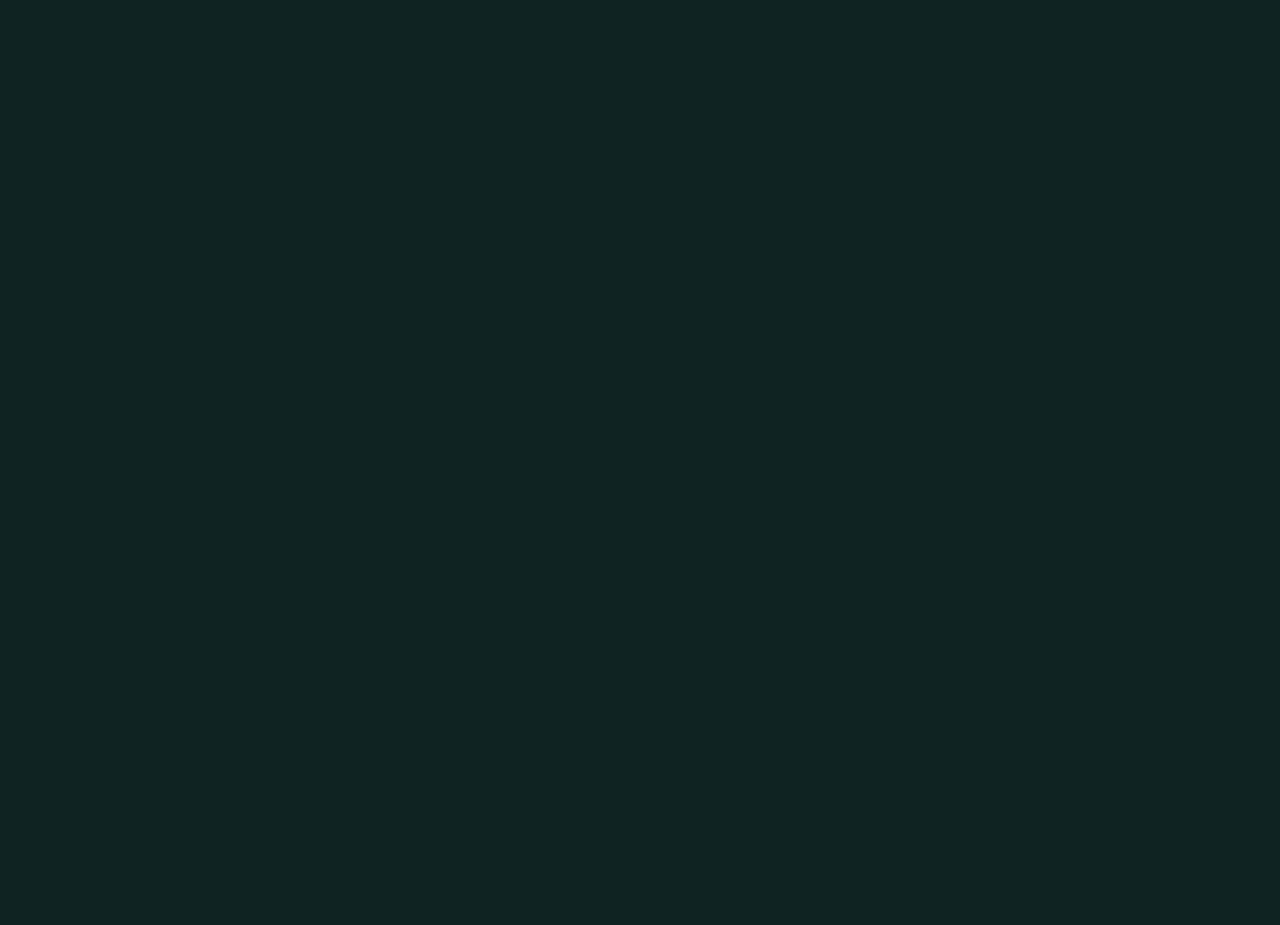
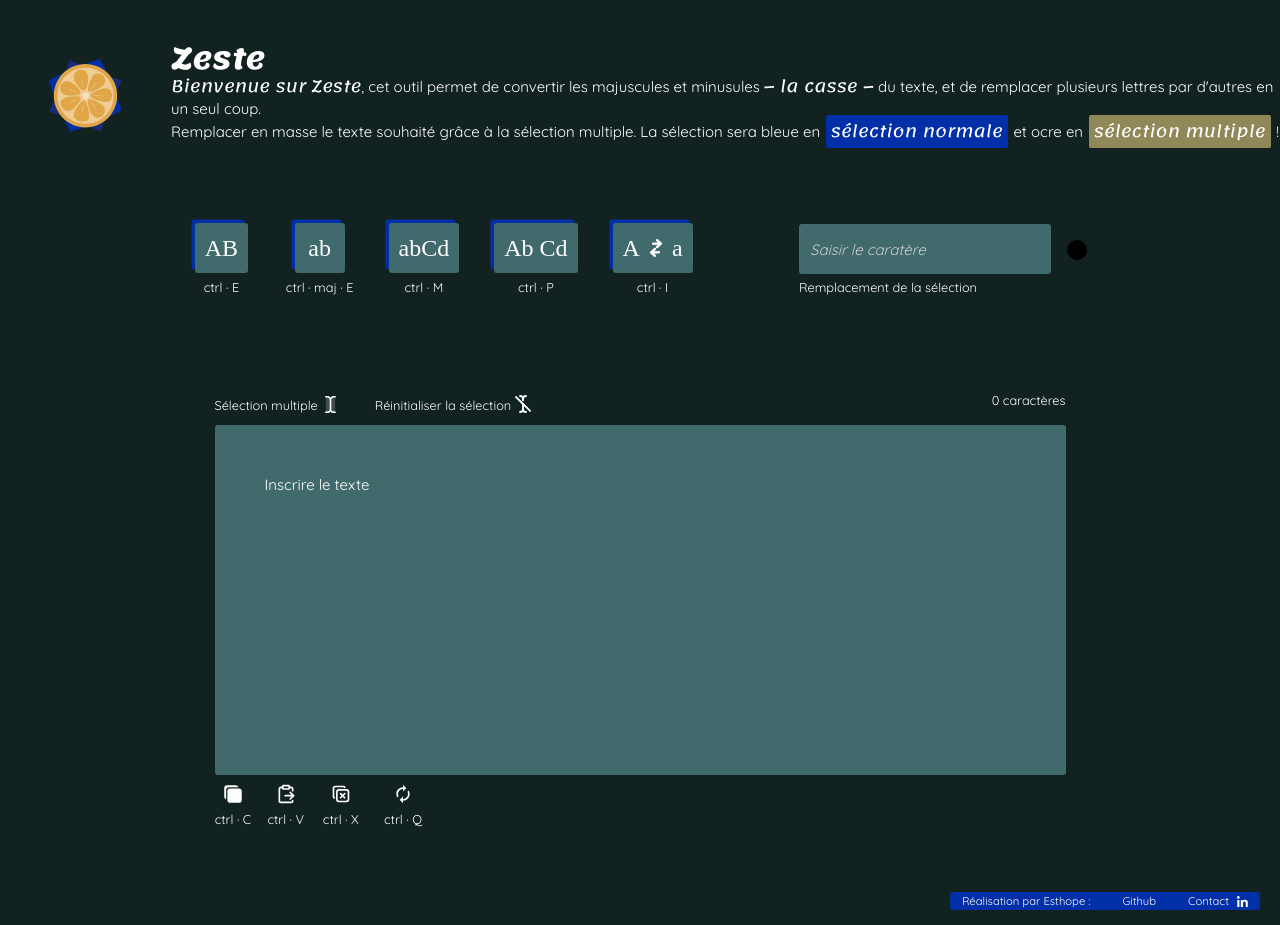
Before and after one commit to esthope/convert, a React (Create React App) app: page / in a window 1280 px wide. Before the commit this address had no page. Before the commit the page ends 800 px from the top, so only its background shows below. Built offline with nearby package versions, Linux system fonts and the light colour scheme; a web font is replaced by a local one.

Commit message:
[ANA] deploy

```diff
--- a/src/App.tsx
+++ b/src/App.tsx
@@ -6,8 +6,8 @@
   return (
     <Router>
       <Routes>
-        <Route path="/zeste" element={<Template/>}>
-          <Route path="/zeste" element={<HomeScreen/>} />
+        <Route path="/" element={<Template/>}>
+          <Route path="/" element={<HomeScreen/>} />
           {/*<Route path="*" element={<Navigate to="/" />} />*/}
         </Route>
       </Routes>
--- a/src/component/ActionButton.tsx
+++ b/src/component/ActionButton.tsx
@@ -28,7 +28,6 @@
 
 	// get the button icon
 	useEffect(()=>{
-		console.log(label)
 		switch (entry) {
 			case 'copy':
 				setIconPath(CopyIcon)
```
